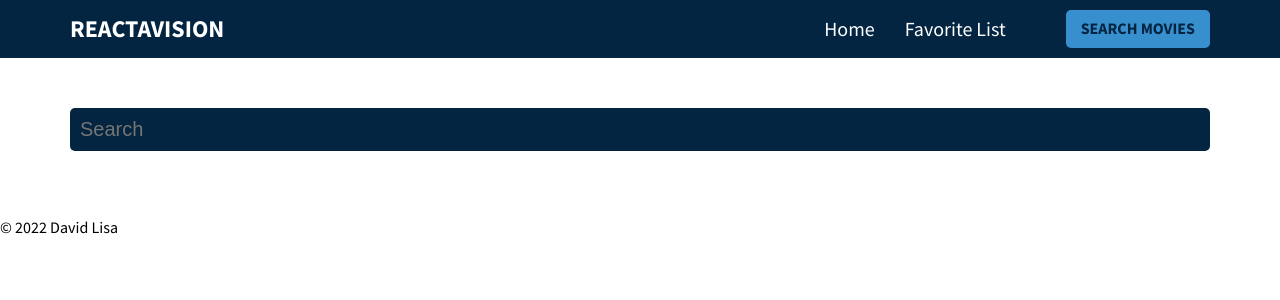
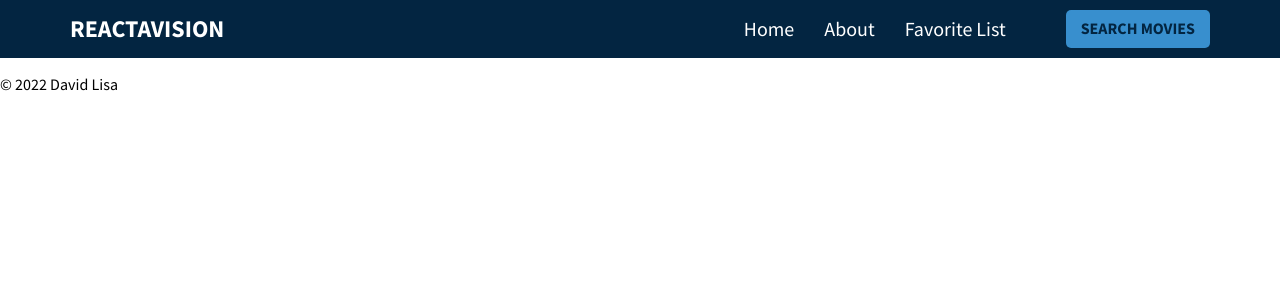
Before and after one commit to djk88/reactavision, a React (Create React App) app: page /Search in a window 1280 px wide. Shown: the top 300 px of the page. Built offline with nearby package versions, Linux system fonts and the light colour scheme.

Commit message:
added changes to pages

```diff
--- a/src/components/Footer.js
+++ b/src/components/Footer.js
@@ -5,5 +5,5 @@ export const Footer = () => {
         <footer>
             <p>&copy; {getYear()} David Lisa</p>
         </footer>
-    )
-}
+    );
+};
--- a/src/components/Header.js
+++ b/src/components/Header.js
@@ -14,13 +14,16 @@ export const Header = () => {
                             <Link to="/">Home</Link>
                         </li>
                         <li>
+                            <Link to="/PageAbout">About</Link>
+                        </li>
+                        <li>
                             <Link to="/FavoriteList">Favorite List</Link>
                         </li>
                         <li>
                             {/* <Link to="/Watched">Watched</Link> */}
                         </li>
                         <li>
-                            <Link to="/Search" className="btn">Search movies</Link>
+                            <Link to="/PageSearch" className="btn">Search movies</Link>
                         </li>
                     </ul>
                 </div>
--- a/src/components/Search.js
+++ /dev/null
@@ -1,46 +0,0 @@
-import React, { useState } from 'react'
-import { ResultCard } from './ResultCard';
-
-export const Search = () => {
-
-    const [query, setQuery] = useState("");
-    const [results, setResults] = useState([]);
-
-    const onChange = e => {
-
-        e.preventDefault();
-
-        setQuery(e.target.value);
-
-        fetch(`https://api.themoviedb.org/3/search/movie?api_key=a87239141e560f2d1ffa1d2c5b416813&language=en-US&page=1&include_adult=false&query=${e.target.value}`)
-            .then(res => res.json())
-            .then((data) => {
-                if (!data.errors) {
-                    setResults(data.results);
-                } else {
-                    setResults([])
-                }
-            });
-    };
-
-    return (
-        <div className="add-page">
-            <div className="container">
-                <div className="add-content">
-                    <div className="input-wrapper">
-                        <input type="text" placeHolder="Search" value={query} onChange={onChange}></input>
-                    </div>
-                    {results.length > 0 && (
-                        <ul className="results">
-                            {results.map(movie => (
-                                <li key={movie.id}>
-                                    <ResultCard movie={movie} />
-                                </li>
-                            ))}
-                        </ul>
-                    )}
-                </div>
-            </div>
-        </div>
-    );
-};
--- a/src/pages/PageSearch.js
+++ b/src/pages/PageSearch.js
@@ -1,5 +1,5 @@
 import React, { useState } from 'react'
-import { ResultCard } from './ResultCard';
+import { ResultCard } from '../components/ResultCard';
 
 export const PageSearch = () => {
 
--- a/src/routers/AppRouter.js
+++ b/src/routers/AppRouter.js
@@ -4,7 +4,8 @@ import { Header } from '../components/Header';
 import { Footer } from '../components/Footer';
 import { FavoriteList } from '../components/FavoriteList';
 import { Watched } from '../components/Watched';
-import { Search } from '../components/Search';
+// import { Search } from '../components/searchNotNeeded';
+import { PageSearch } from '../pages/PageSearch';
 import { Main } from '../components/Main';
 import "../lib/font-awesome/css/all.min.css"
 
@@ -16,7 +17,7 @@ function AppRouter() {
                 <Route path="/" exact element={<Main />} />
                 <Route path="/FavoriteList" exact element={<FavoriteList />} />
                 <Route path="/Watched" exact element={<Watched />} />
-                <Route path="/Search" exact element={<Search />} />
+                <Route path="/PageSearch" exact element={<PageSearch />} />
             </Routes>
             <Footer />
         </BrowserRouter>
```
Also changed, not shown: src/pages/PageAbout.js (+10 -0 lines), src/components/App.js (renamed from src/App.js), src/components/searchNotNeeded.txt (added), src/pages/PageHome.js (deleted).
